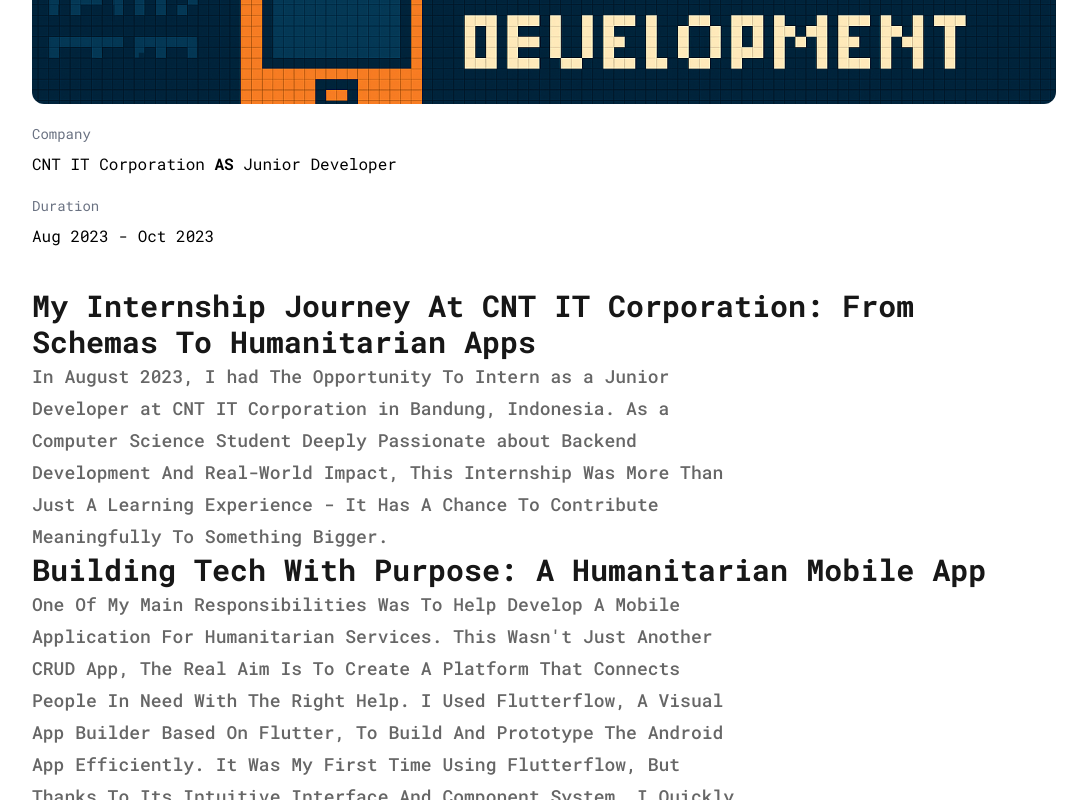
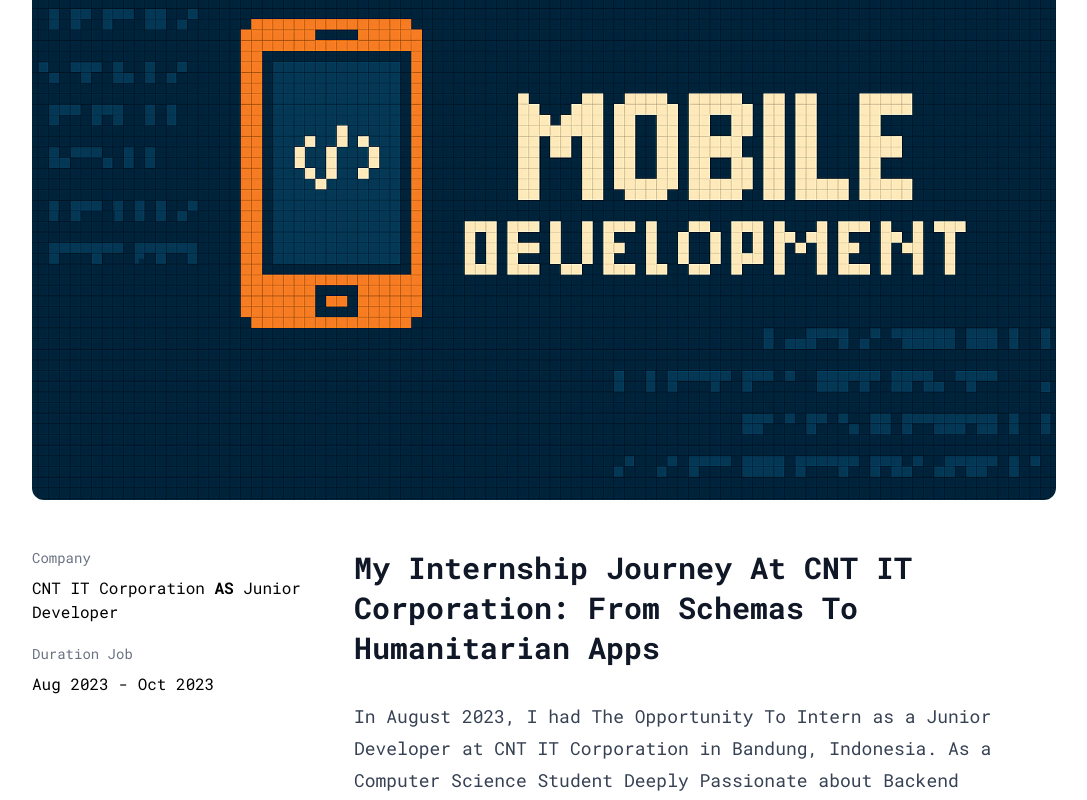
Before and after one commit to NerdyCo/my-portfolio, a Next.js app: page /workspace/hoax-detection-system-using-machine-learning in a window 1280 px wide. Shown: the part 420-1220 px from the top of the page, without its empty margins (96-1183 px from the left). Built offline with nearby package versions, Linux system fonts and the light colour scheme.

Commit message:
change folder structure and change ui code of specific article

```diff
--- a/app/(root)/layout.tsx
+++ b/app/(root)/layout.tsx
@@ -1,9 +1,21 @@
+import Header from "@/components/Header";
+
 const layout = ({
   children,
 }: Readonly<{
   children: React.ReactNode;
 }>) => {
-  return <>{children}</>;
+  return (
+    <>
+      <div className="flex flex-col min-h-screen px-8 md:px-10 lg:px-12 xl:px-32">
+        <Header />
+
+        <div className="flex-grow flex flex-col items-center justify-center">
+          {children}
+        </div>
+      </div>
+    </>
+  );
 };
 
 export default layout;
--- a/app/workspace/[slug]/page.tsx
+++ b/app/(root)/workspace/[slug]/page.tsx
@@ -114,7 +114,9 @@
   return (
     <main>
       <section className="mb-5">
-        <h1 className="text-4xl text-black font-medium text-center">{title}</h1>
+        <h1 className="text-3xl md:text-4xl lg:text-5xl text-black font-medium text-center">
+          {title}
+        </h1>
         <div className="flex flex-wrap gap-2 my-10 justify-center items-center">
           {tags.map((tag) => (
             <span
@@ -125,7 +127,7 @@
             </span>
           ))}
         </div>
-        <div className="h-[220px] w-full relative">
+        <div className="h-[220px] md:h-[300px] lg:h-[500px] xl:h-[600px] w-full relative">
           <Image
             src="/images/mobile.png"
             alt="Banner"
@@ -135,22 +137,22 @@
         </div>
       </section>
 
-      <section className="mb-12">
-        <div className="flex flex-col gap-5 mb-10">
+      <section className="lg:flex lg:flex-row lg:gap-12 mb-12 lg:mt-12">
+        <div className="flex flex-row lg:flex-col max-lg:justify-between gap-5 mb-10">
           <div>
             <h4 className="text-gray-500 text-sm mb-2">Company</h4>
-            <p className="text-black text-base">
+            <p className="text-black text-sm md:text-base">
               {companyName} <span className="font-bold">AS</span> {jobPosition}
             </p>
           </div>
           <div>
-            <h4 className="text-gray-500 text-sm mb-2">Duration</h4>
-            <p className="text-black text-base">
+            <h4 className="text-gray-500 text-sm mb-2">Duration Job</h4>
+            <p className="text-black text-sm md:text-base">
               {formatDate(startDate)} - {formatDate(endDate)}
             </p>
           </div>
         </div>
-        <div className="">
+        <div className="prose md:prose-lg">
           <PortableTextRenderer content={content} />
         </div>
       </section>
--- a/app/workspace/page.tsx
+++ b/app/(root)/workspace/page.tsx
@@ -5,6 +5,7 @@
 import Link from "next/link";
 import WideCard from "@/components/WideCard";
 import Footer from "@/components/Footer";
+import Image from "next/image";
 
 const page = () => {
   const curtainRef = useRef(null);
@@ -24,30 +25,6 @@
       alt: "",
       projectType: "Freelance",
       title: "Desktop Archive Management for Cilandak District Office",
-      description:
-        "Lorem ipsum dolor sit amet consectetur adipisicing elit. Rerum eaque placeat quia totam repellat atque, optio quidem quo sed quos illum dolores laudantium qui rem aspernatur accusantium quaerat ex omnis?",
-    },
-    {
-      url: "/images/mobile.png",
-      alt: "",
-      projectType: "Freelance",
-      title: "Humanitarian App & Website for CNT IT Corporation",
-      description:
-        "Lorem ipsum dolor sit amet consectetur adipisicing elit. Rerum eaque placeat quia totam repellat atque, optio quidem quo sed quos illum dolores laudantium qui rem aspernatur accusantium quaerat ex omnis?",
-    },
-    {
-      url: "/images/mobile.png",
-      alt: "",
-      projectType: "Freelance",
-      title: "Humanitarian App & Website for CNT IT Corporation",
-      description:
-        "Lorem ipsum dolor sit amet consectetur adipisicing elit. Rerum eaque placeat quia totam repellat atque, optio quidem quo sed quos illum dolores laudantium qui rem aspernatur accusantium quaerat ex omnis?",
-    },
-    {
-      url: "/images/mobile.png",
-      alt: "",
-      projectType: "Freelance",
-      title: "Humanitarian App & Website for CNT IT Corporation",
       description:
         "Lorem ipsum dolor sit amet consectetur adipisicing elit. Rerum eaque placeat quia totam repellat atque, optio quidem quo sed quos illum dolores laudantium qui rem aspernatur accusantium quaerat ex omnis?",
     },
@@ -81,9 +58,11 @@
 
         <section className="flex flex-col gap-8 md:flex-row md:items-center lg:gap-12 mb-16 lg:mb-24">
           <div className="flex justify-center md:w-1/2">
-            <img
+            <Image
               src="/images/js.png"
               alt="Javascript Hoax Detection System Using Machine Learning"
+              width={600}
+              height={400}
               className="w-full rounded-lg object-contain shadow-lg"
             />
           </div>
--- a/app/globals.css
+++ b/app/globals.css
@@ -25,6 +25,5 @@
   background-color: var(--background);
   display: flex;
   flex-direction: column;
-  min-height: 100vh;
   color: var(--foreground);
 }
--- a/app/layout.tsx
+++ b/app/layout.tsx
@@ -1,4 +1,3 @@
-import Header from "@/components/Header";
 import "./globals.css";
 import { Roboto_Mono } from "next/font/google";
 
@@ -15,11 +14,7 @@
 }>) {
   return (
     <html lang="en" className={robotoMono.variable}>
-      <body className="px-8 md:px-10 lg:px-12 xl:px-32">
-        <Header />
-
-        {children}
-      </body>
+      <body>{children}</body>
     </html>
   );
 }
--- a/components/PortableTextRenderer.tsx
+++ b/components/PortableTextRenderer.tsx
@@ -10,23 +10,20 @@
 
   const components = {
     block: {
-      normal: ({ children }: any) => (
-        <p className="text-black/60 font-medium text-sm leading-relaxed prose md:prose-lg text-left">
-          {children}
-        </p>
-      ),
-      h1: ({ children }: any) => (
-        <h1 className="text-4xl font-bold">{children}</h1>
-      ),
-      h2: ({ children }: any) => (
-        <h2 className="text-3xl font-bold">{children}</h2>
-      ),
-      h3: ({ children }: any) => (
-        <h3 className="text-2xl font-bold">{children}</h3>
-      ),
+      // Hapus semua kelas di sini, biarkan prose yang mengaturnya
+      normal: ({ children }: any) => <p>{children}</p>,
+      h1: ({ children }: any) => <h1>{children}</h1>,
+      h2: ({ children }: any) => <h2>{children}</h2>,
+      h3: ({ children }: any) => <h3>{children}</h3>,
     },
     marks: {
       strong: ({ children }: any) => <strong>{children}</strong>,
+      em: ({ children }: any) => <em>{children}</em>,
+      link: ({ children, value }: any) => (
+        <a href={value.href} className="text-gray-300 hover:underline">
+          {children}
+        </a>
+      ),
     },
   };
 
--- a/sanity/scripts/seed.ts
+++ b/sanity/scripts/seed.ts
@@ -12,8 +12,106 @@
   apiVersion: process.env.NEXT_PUBLIC_SANITY_API_VERSION,
 });
 
+const specificProjectData = {
+  _type: "project",
+  title: "Hoax Detection System Using Machine Learning",
+  companyName: null,
+  jobPosition: null,
+  content: [
+    {
+      _key: "block-1",
+      _type: "block",
+      style: "h2",
+      children: [
+        {
+          _key: "span-1",
+          _type: "span",
+          text: "Building a Smarter Social Media with AI",
+        },
+      ],
+    },
+    {
+      _key: "block-2",
+      _type: "block",
+      style: "normal",
+      children: [
+        {
+          _key: "span-2",
+          _type: "span",
+          text: "In a world full of information, it's easy to get lost in fake news. That's why I created this personal project: a Chromium extension to help people spot misinformation on social media platforms like Platform X. I wanted to build something that uses technology for good, and what's better than fighting hoaxes? 😉",
+        },
+      ],
+    },
+    {
+      _key: "block-3",
+      _type: "block",
+      style: "h2",
+      children: [
+        {
+          _key: "span-3",
+          _type: "span",
+          text: "How It Works: The Magic of GPT",
+        },
+      ],
+    },
+    {
+      _key: "block-4",
+      _type: "block",
+      style: "normal",
+      children: [
+        {
+          _key: "span-4",
+          _type: "span",
+          text: "This extension is super cool because it's not just a simple blocker. It uses a GPT-based LLM (that's a fancy term for a smart AI language model) to automatically check facts. When a user sees a suspicious post, the extension analyzes the text and tells you if it's likely to be fake. This helps users think more critically about the things they read online. It was a great challenge to integrate the AI model into a browser extension, but it was so rewarding to see it work! 💪",
+        },
+      ],
+    },
+    {
+      _key: "block-5",
+      _type: "block",
+      style: "h2",
+      children: [
+        {
+          _key: "span-5",
+          _type: "span",
+          text: "The Tech Stack",
+        },
+      ],
+    },
+    {
+      _key: "block-6",
+      _type: "block",
+      style: "normal",
+      children: [
+        {
+          _key: "span-6",
+          _type: "span",
+          text: "To build this, I used JavaScript for the extension logic and an external API for the GPT model. It was a good exercise in handling API requests and working with browser environments. This project really helped me understand how powerful AI can be when applied to real-world problems. 😊",
+        },
+      ],
+    },
+  ],
+  slug: {
+    _type: "slug",
+    current: "hoax-detection-system-using-machine-learning",
+  },
+  imageBanner: undefined,
+  tags: [
+    "machine-learning",
+    "ai",
+    "chromium-extension",
+    "gpt",
+    "fact-checking",
+  ],
+  startDate: "2024-05-15",
+  endDate: "2024-07-20",
+  projectType: "personal",
+  shortDescription:
+    "Created a Chromium extension to detect misinformation on Platform X, integrating GPT-based LLM for automated fact-checking.",
+};
+
 async function seedProjects() {
-  const projects = Array.from({ length: 10 }).map(() => ({
+  const dummyProjects = Array.from({ length: 10 }).map(() => ({
     _type: "project",
     title: faker.company.catchPhrase(),
     companyName: faker.company.name(),
@@ -41,35 +139,34 @@
           {
             _key: faker.string.uuid(),
             _type: "span",
-            text: faker.lorem.paragraphs(10),
+            text: faker.lorem.paragraphs(2),
           },
         ],
       },
     ],
-
     imageBanner: undefined,
   }));
 
-  for (const project of projects) {
+  const allProjects = [specificProjectData];
+
+  for (const project of allProjects) {
     await client.create(project);
   }
 
-  console.log("✅ Dummy projects seeded successfully");
+  console.log("✅ Projects seeded successfully");
 }
 
 async function deleteAllProjects() {
   const projects = await client.fetch(`*[_type == "project"]{_id}`);
-
   for (const { _id } of projects) {
     await client.delete(_id);
     console.log(`🗑️ Deleted project: ${_id}`);
   }
-
-  console.log("✅ Semua project berhasil dihapus");
+  console.log("✅ All projects deleted successfully");
 }
 
 deleteAllProjects().catch((err) => {
-  console.error("❌ Gagal menghapus project", err);
+  console.error("❌ Failed to delete projects", err);
 });
 
 seedProjects().catch((err) => {
```
Also changed, not shown: app/(root)/workspace/layout.tsx (renamed from app/workspace/layout.tsx), app/(root)/workspace/styles.css (renamed from app/workspace/styles.css).
